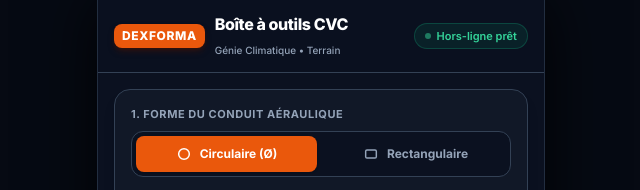
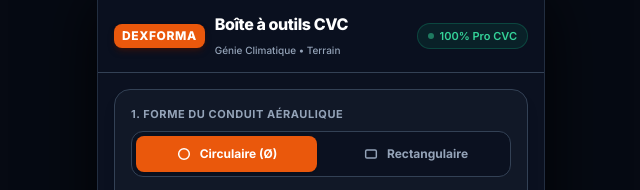
Before and after one commit to fabriceanderson05-maker/outils-cvc, a plain HTML site: page index.html in a window 1280 px wide. Shown: the top 190 px of the page, 319-959 px from the left. Drawn offline with nearby package versions, Linux system fonts and the light colour scheme.

Commit message:
Update badge text from 'Hors-ligne prêt' to '100% Pro CVC'

```diff
--- a/index.html
+++ b/index.html
@@ -150,7 +150,7 @@
             <!-- Badge statut Hors-ligne prêt -->
             <div class="inline-flex items-center gap-1.5 px-2.5 py-1 rounded-full bg-emerald-500/10 border border-emerald-500/25 text-emerald-400 text-[11px] font-semibold">
                 <span class="w-1.5 h-1.5 rounded-full bg-emerald-400 animate-pulse"></span>
-                <span>Hors-ligne prêt</span>
+                <span>100% Pro CVC</span>
             </div>
         </header>
 
```
